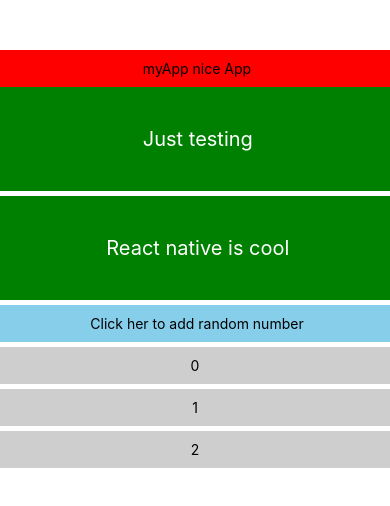
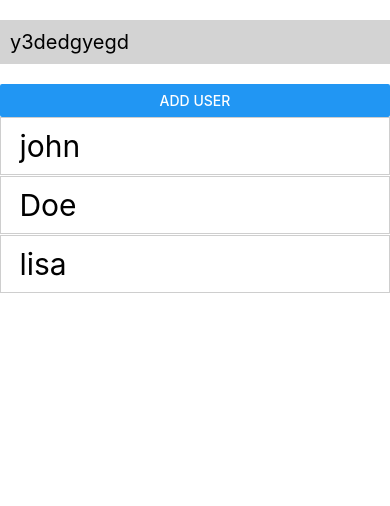
Before and after one commit to Ifechukwudaniel/ReactNativeBasic, a React Native app: screen / in a window 390 px wide. Shown: the top 506 px of the page. Built offline with nearby package versions, Linux system fonts and the light colour scheme.

Commit message:
finished second chalange

```diff
--- a/App.js
+++ b/App.js
@@ -1,8 +1,9 @@
 import React, {Component} from 'react';
-import {StyleSheet, View, Text} from 'react-native';
+import {StyleSheet, View, Text, ScrollView} from 'react-native';
 import Nav from './src/nav';
 import Generator  from "./src/genertor"
 import ListItem from "./src/ListItem"
+import Input from "./src/input"
 
 class App extends Component {
   state={
@@ -23,17 +24,21 @@ class App extends Component {
   }
   render() {
     return (
-      <View style={styles.mainView}>
-        <Nav name={this.state.nameOfApp} />
-        <View style={styles.basicView}>
-          <Text style={styles.basicText}> Just testing</Text>
-        </View>
-        <View style={styles.basicView}>
-          <Text style={styles.basicText}> React native is cool</Text>
-        </View>
-        <Generator add= {this.handleAdd}/>
-        <ListItem items= {this.state.random} remove={this.handleRemove}/>
-      </View>
+      // <View style={styles.mainView}>
+      //   <Nav name={this.state.nameOfApp} />
+      //   <View style={styles.basicView}>
+      //     <Text style={styles.basicText}> Just testing</Text>
+      //   </View>
+      //   <View style={styles.basicView}>
+      //     <Text style={styles.basicText}> React native is cool</Text>
+      //   </View>
+      //   <Generator add= {this.handleAdd}/>
+      //   <ListItem items= {this.state.random} remove={this.handleRemove}/>
+      // </View>
+      <ScrollView>
+        <Input/>
+      </ScrollView>
+
     );
   }
 }
--- /dev/null
+++ b/src/input.js
@@ -0,0 +1,63 @@
+import React, { Component } from 'react'
+import {StyleSheet,View, TextInput, Button, Text}  from "react-native"
+
+
+export default class Input extends Component {
+    state={
+        inputText: "y3dedgyegd",
+        users:['john', 'Doe', 'lisa']
+    }
+    handleTextChange=(event)=>{
+      this.setState({inputText:event})
+    }
+
+    handleAddUser= ()=>{
+       this.setState(prevState=>{
+           return {
+               inputText:"",
+               users:[...prevState.users, prevState.inputText]
+           }
+       })
+    }
+
+    render() {
+        return (
+            <View style={styles.inputWrapper}>
+                  <TextInput
+                 value={this.state.inputText}
+                 style={styles.input}
+                 onChangeText= {this.handleTextChange}
+              />
+                <Button title='Add user'
+                onPress= {this.handleAddUser}
+                />
+                {
+                    this.state.users.map((user, i)=>(
+                      <Text style={styles.user} key={i}> {user}</Text>
+                 ))
+                }
+            </View>
+        )
+    }
+}
+
+const styles= StyleSheet.create({
+    inputWrapper:{
+     width:"100%"
+    },
+    input:{
+        width:"100%",
+        backgroundColor: "lightgray",
+        marginTop: 20,
+        fontSize: 20,
+        padding: 10,
+        marginBottom: 20,
+    } ,
+    user:{
+     fontSize:30,
+     borderWidth: 1,
+     borderColor: "#cecece",
+     padding: 10,
+     marginBottom: 1,
+    }
+})
--- a/src/nav.js
+++ b/src/nav.js
@@ -12,7 +12,7 @@ const styles = StyleSheet.create({
         backgroundColor: 'red',
         alignItems: 'center',
         padding: 10,
-       width: '100%',
+        width: '100%',
     }
 });
 
```
